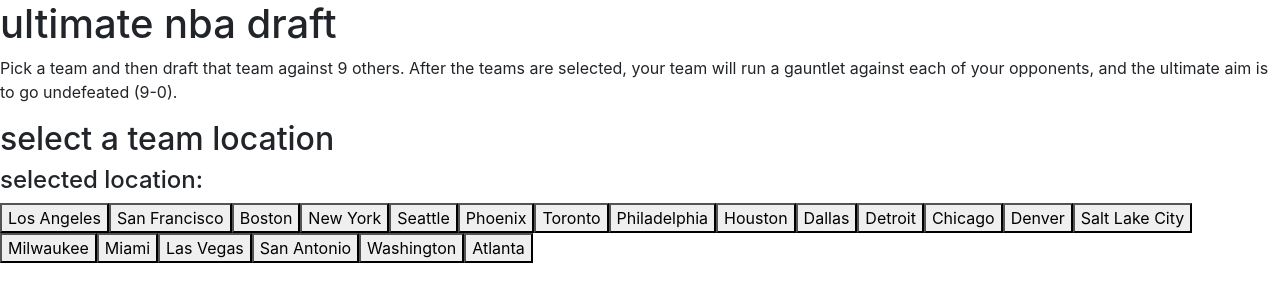
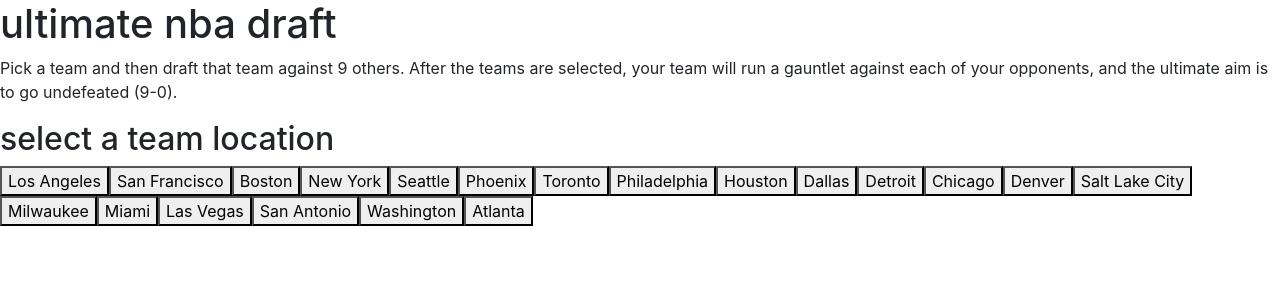
Before and after one commit to ssymonds17/nba-draft-app, a React (Create React App) app: page / in a window 1280 px wide. Shown: the top 302 px of the page. Built offline with nearby package versions, Linux system fonts and the light colour scheme.

Commit message:
Added new global state variable (competingLocations) that filters the teams based on the conference of the location the user has selected. Also added a select button that prompts the user to confirm their choice of the selected location

```diff
--- a/src/context.js
+++ b/src/context.js
@@ -3,13 +3,22 @@
 const AppContext = React.createContext();
 
 const AppProvider = ({ children }) => {
-  const [userLocation, setUserLocation] = useState('');
+  const [userLocation, setUserLocation] = useState(null);
+  const [competingLocations, setCompetingLocations] = useState([]);
 
   const chooseLocation = (location) => {
     setUserLocation(location);
   };
+  const chooseOpponents = (teams, conference) => {
+    const filteredByConf = teams.filter(
+      (team) => team.conference === conference
+    );
+    setCompetingLocations(filteredByConf);
+  };
   return (
-    <AppContext.Provider value={{ userLocation, chooseLocation }}>
+    <AppContext.Provider
+      value={{ userLocation, chooseLocation, chooseOpponents }}
+    >
       {children}
     </AppContext.Provider>
   );
--- a/src/pages/home/Home.js
+++ b/src/pages/home/Home.js
@@ -3,7 +3,8 @@
 import { useGlobalContext } from '../../context';
 
 const Home = () => {
-  const { userLocation, chooseLocation } = useGlobalContext();
+  const { userLocation, chooseLocation, chooseOpponents } = useGlobalContext();
+  const data = teams;
 
   return (
     <main>
@@ -16,16 +17,26 @@
         </p>
       </section>
       <section>
+        <header>
           <h2>select a team location</h2>
-        <h4>selected location: {userLocation}</h4>
-        {teams.map((location) => {
+          {userLocation && (
+            <button
+              onClick={() => chooseOpponents(data, userLocation.conference)}
+            >
+              select {userLocation.city}?
+            </button>
+          )}
+        </header>
+        <div>
+          {data.map((location) => {
             const { city, id } = location;
             return (
-            <button key={id} onClick={() => chooseLocation(city)}>
+              <button key={id} onClick={() => chooseLocation(location)}>
                 {city}
               </button>
             );
           })}
+        </div>
       </section>
     </main>
   );
```
Also changed, not shown: 1 other file (tests, documents, lock files or other folders). Lines whose indentation alone changed are shown as unchanged.
